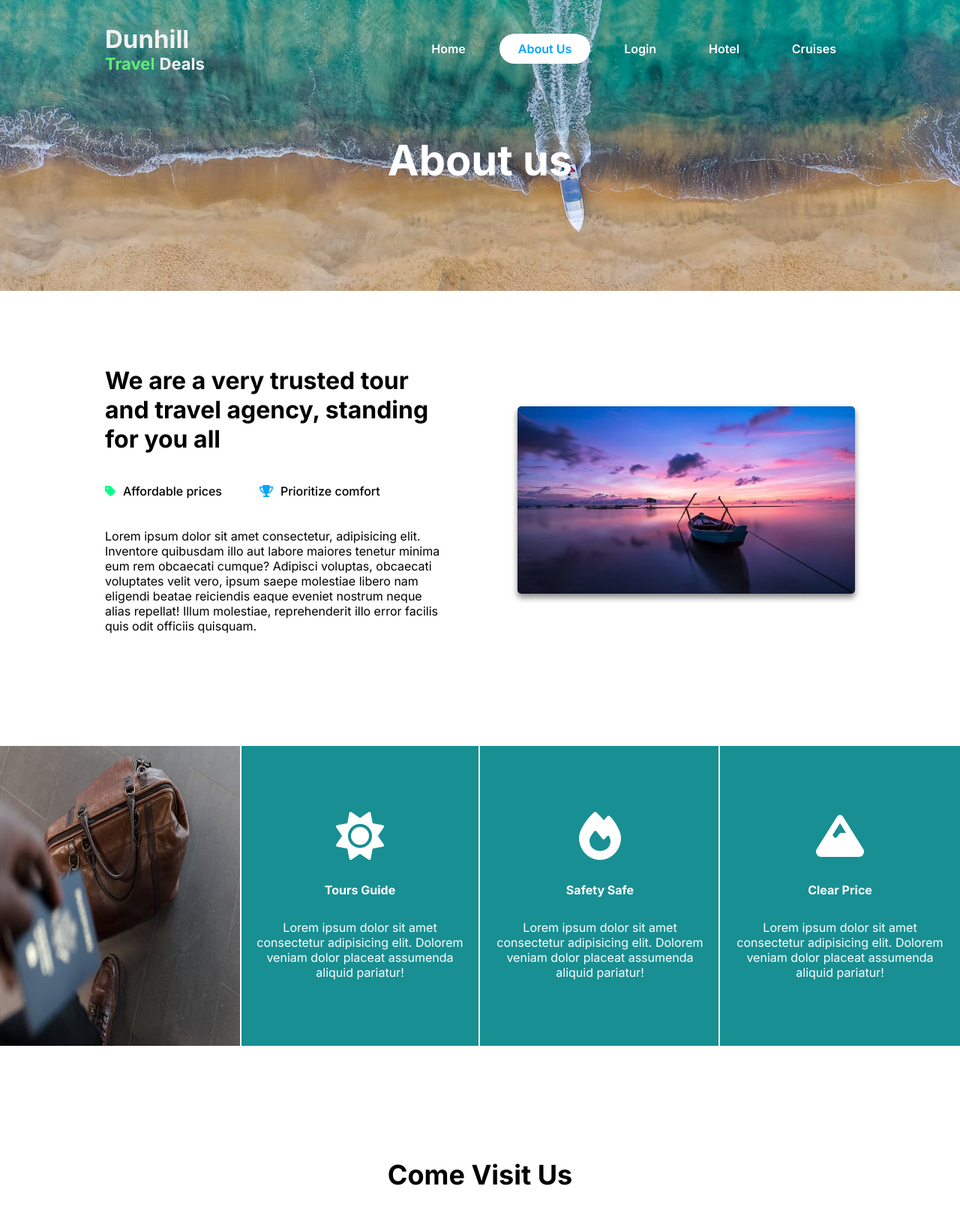
After one commit to RinorRexhaj/Web-Project, a PHP site: page /about.html in a window 1280 px wide. The commit adds this page. Shown: the top 1626 px of the page at 75% size. Run offline with PHP 8.4, Linux system fonts and the light colour scheme.

Commit message:
Changes to About Us Page

```diff
--- /dev/null
+++ b/about.css
@@ -0,0 +1,396 @@
+* {
+  padding: 0;
+  margin: 0;
+  box-sizing: border-box;
+  font-family: "Inter", sans-serif;
+}
+
+body {
+  display: flex;
+  flex-direction: column;
+  justify-content: center;
+  align-items: center;
+}
+
+button {
+  outline: none;
+  border: none;
+  cursor: pointer;
+}
+
+.banner {
+  position: relative;
+  width: 100%;
+  background: url(/img/aboutUs_bg.jpeg) no-repeat bottom center/cover;
+  display: flex;
+  flex-direction: column;
+  justify-content: center;
+  gap: 50px;
+  padding-bottom: 140px;
+  align-items: center;
+}
+
+.banner > * {
+  max-width: 1000px;
+  margin: auto;
+}
+
+header {
+  width: 100%;
+  height: 130px;
+  max-width: 1100px;
+  padding: 20px 0;
+  /* border: 1px solid black; */
+  display: flex;
+  justify-content: space-between;
+  align-items: center;
+}
+
+/* fillimi navbarit */
+nav {
+  max-width: 600px;
+  display: flex;
+  gap: 20px;
+  align-items: center;
+}
+.company__name {
+  color: rgb(242, 242, 242);
+  font-size: 22px;
+  cursor: pointer;
+}
+
+.travel_title {
+  color: rgb(96, 236, 120);
+}
+
+.links {
+  text-decoration: none;
+  color: white;
+  padding: 10px 25px;
+  border-radius: 25px;
+  transition: all 0.2s;
+  font-weight: 600;
+}
+
+/* Current page link indicator */
+.links:hover,
+.current {
+  background-color: white;
+  color: #00a6ff;
+}
+
+/* fundi navbarit */
+/* -------------------------------------------- */
+
+main {
+  display: flex;
+  flex-direction: column;
+  justify-content: center;
+  align-items: center;
+  padding: 100px 0;
+  gap: 150px;
+}
+.about--h1 {
+  color: white;
+  font-size: 28px;
+}
+
+.about__text--section {
+  display: flex;
+  max-width: 1000px;
+  justify-content: space-between;
+  align-items: center;
+  gap: 100px;
+}
+
+.about--text {
+  display: flex;
+  flex-direction: column;
+  gap: 40px;
+  flex-wrap: wrap;
+}
+.about--exp {
+  display: flex;
+  gap: 50px;
+}
+.first--icon,
+.second--icon {
+  display: flex;
+  gap: 10px;
+  align-items: center;
+  font-weight: 500;
+}
+
+.boat--img {
+  position: relative;
+  width: 450px;
+  height: 250px;
+  transition: 0.2s all;
+  display: flex;
+  align-items: center;
+  justify-content: center;
+  transition: 0.2s all;
+  cursor: pointer;
+}
+
+.boat--img > img {
+  width: 450px;
+  height: 250px;
+  border-radius: 5px;
+  box-shadow: rgba(0, 0, 0, 0.3) 0px 5px 10px, rgba(0, 0, 0, 0.22) 0px 5px 6px;
+  transition: 0.2s all;
+}
+
+.boat--img > p {
+  color: transparent;
+  font-weight: 600;
+  font-size: 28px;
+  position: absolute;
+  z-index: 10;
+  transition: 0.2s all;
+}
+
+.overlay {
+  width: 100%;
+  height: 100%;
+  position: absolute;
+  border-radius: 5px;
+  opacity: 0;
+  background: rgba(0, 0, 0, 0.7);
+  transition: 0.2s all;
+}
+
+.boat--img:hover {
+  transform: scale(1.075);
+}
+
+.boat--img:hover p {
+  color: white;
+}
+
+.boat--img > p:hover {
+  color: #00a6ff;
+}
+
+.boat--img:hover .overlay {
+  opacity: 1;
+}
+
+.what-we-offer-section {
+  display: flex;
+  height: 400px;
+  /* max-width: 1000px; */
+}
+
+.passport {
+  height: 400px;
+  width: 320px;
+  position: relative;
+  outline: 2px solid white;
+  display: flex;
+  align-items: center;
+  justify-content: center;
+  cursor: pointer;
+}
+
+.passport > img {
+  height: 400px;
+  width: 320px;
+  object-fit: fill;
+}
+
+.passport > p {
+  position: absolute;
+  color: transparent;
+  font-weight: 600;
+  font-size: 26px;
+  transition: 0.2s all;
+  z-index: 10;
+}
+
+.passport:hover p {
+  color: white;
+}
+
+.passport > p:hover {
+  color: #00a6ff;
+}
+
+.passport:hover .overlay {
+  opacity: 1;
+}
+
+.what-we-offer-section > div:not(.passport) {
+  height: 400px;
+  /* width: 25%; */
+  padding: 20px;
+  text-align: center;
+  display: flex;
+  flex-direction: column;
+  align-items: center;
+  justify-content: center;
+  gap: 30px;
+  outline: 2px solid white;
+  background: rgb(24, 143, 147);
+  color: white;
+  transition: 0.2s all;
+  cursor: pointer;
+}
+
+.what-we-offer-section > div:hover {
+  background: rgb(19, 84, 86);
+}
+
+/* Location Section */
+.location {
+  display: flex;
+  flex-direction: column;
+  gap: 40px;
+  text-align: center;
+}
+
+.location > * {
+  max-width: 1000px;
+}
+
+.location > h1 {
+  font-size: 36px;
+}
+
+.location > iframe {
+  width: 1000px;
+}
+
+/* Footer */
+footer {
+  width: 100%;
+  background: rgb(54, 54, 54);
+}
+
+footer > *:not(hr) {
+  display: flex;
+  margin: auto;
+  /* width: calc(100% - 200px); */
+  max-width: 1000px;
+}
+
+.footer__content {
+  display: flex;
+  justify-content: space-between;
+  color: white;
+  margin-top: 40px;
+}
+
+.about,
+.travel--info,
+.sections,
+.contact--us {
+  display: flex;
+  flex-direction: column;
+  gap: 10px;
+  font-size: small;
+}
+
+.about > p,
+.travel--info > p,
+.sections > p,
+.contact--us > p,
+.conditions {
+  color: rgb(163, 163, 163);
+  cursor: pointer;
+  transition: all 0.3s;
+}
+
+.about > p:hover,
+.travel--info > p:hover,
+.sections > p:hover,
+.contact--us > p:hover {
+  color: white;
+}
+
+.about > h4,
+.travel--info > h4,
+.sections > h4,
+.contact--us > h4 {
+  margin-bottom: 12px;
+}
+
+.icons__enter--email {
+  display: flex;
+  justify-content: space-between;
+  /* border: 1px solid black; */
+  align-items: center;
+  margin-top: 45px;
+  color: white;
+  margin-bottom: 45px;
+}
+
+.footer--icons {
+  display: flex;
+  gap: 30px;
+}
+
+.footer--icons > * {
+  width: 20px;
+  height: 20px;
+  display: flex;
+  align-items: center;
+  justify-content: center;
+  transition: all 0.15s;
+  cursor: pointer;
+}
+
+.footer--icons > *:hover {
+  font-size: 24px;
+  color: #00a6ff;
+}
+
+.enter--email {
+  width: 350px;
+  display: flex;
+  justify-content: space-between;
+  padding: 10px 15px;
+  background: rgb(171, 170, 170);
+}
+
+.enter--email input {
+  width: 100%;
+  border: none;
+  outline: none;
+  background-color: transparent;
+}
+
+.enter--email i {
+  cursor: pointer;
+}
+
+.enter--email > input::placeholder {
+  color: rgb(71, 70, 70);
+  overflow: visible;
+}
+
+footer > hr {
+  width: 100%;
+}
+
+.conditions {
+  display: flex;
+  justify-content: space-between;
+  font-size: small;
+  margin-top: 30px;
+  margin-bottom: 30px;
+}
+
+.privacy--conditions {
+  display: flex;
+  gap: 60px;
+}
+
+.privacy--conditions > p {
+  transition: 0.15s all;
+}
+
+.privacy--conditions > p:hover {
+  color: rgb(242, 242, 242);
+}
+/* ---------------------------------------- */
--- /dev/null
+++ b/about.html
@@ -0,0 +1,184 @@
+<!DOCTYPE html>
+<html lang="en">
+  <head>
+    <meta charset="UTF-8" />
+    <meta name="viewport" content="width=device-width, initial-scale=1.0" />
+    <link rel="stylesheet" href="about.css" />
+    <link
+      rel="stylesheet"
+      href="https://cdnjs.cloudflare.com/ajax/libs/font-awesome/6.4.2/css/all.min.css"
+      integrity="sha512-z3gLpd7yknf1YoNbCzqRKc4qyor8gaKU1qmn+CShxbuBusANI9QpRohGBreCFkKxLhei6S9CQXFEbbKuqLg0DA=="
+      crossorigin="anonymous"
+      referrerpolicy="no-referrer"
+    />
+    <link rel="preconnect" href="https://fonts.googleapis.com" />
+    <link rel="preconnect" href="https://fonts.gstatic.com" crossorigin />
+    <link
+      href="https://fonts.googleapis.com/css2?family=Inter:wght@400;500;600;700&family=Poppins:wght@400;500;600;700&
+    family=Lato:wght@400;500;600;700&display=swap"
+      rel="stylesheet"
+    />
+    <script defer src="about.js"></script>
+    <title>Document</title>
+  </head>
+  <body>
+    <div class="banner">
+      <header>
+        <div class="company__name">
+          <h2>Dunhill</h2>
+          <span class="travel_title"><b>Travel</b></span>
+          <b>Deals</b>
+        </div>
+        <nav>
+          <a href="home.html" class="links"><p>Home</p></a>
+          <a href="about.html" class="links current">About Us</a>
+          <a href="login.html" class="links">Login</a>
+          <a href="#" class="links">Hotel</a>
+          <a href="#" class="links">Cruises</a>
+        </nav>
+      </header>
+      <div class="about--h1">
+        <h1>About us</h1>
+      </div>
+    </div>
+    <main>
+      <div class="about__text--section">
+        <div class="about--text">
+          <h1>
+            We are a very trusted tour and travel agency, standing for you all
+          </h1>
+          <div class="about--exp">
+            <div class="first--icon">
+              <i class="fa fa-tag" style="color: #00ff88"></i>
+              <p>Affordable prices</p>
+            </div>
+            <div class="second--icon">
+              <i class="fas fa-trophy" style="color: #00a6ff"></i>
+              <p>Prioritize comfort</p>
+            </div>
+          </div>
+          <p>
+            Lorem ipsum dolor sit amet consectetur, adipisicing elit. Inventore
+            quibusdam illo aut labore maiores tenetur minima eum rem obcaecati
+            cumque? Adipisci voluptas, obcaecati voluptates velit vero, ipsum
+            saepe molestiae libero nam eligendi beatae reiciendis eaque eveniet
+            nostrum neque alias repellat! Illum molestiae, reprehenderit illo
+            error facilis quis odit officiis quisquam.
+          </p>
+        </div>
+        <div class="boat--img">
+          <img src="/img/boat.webp" alt="" />
+          <p>Contact Us</p>
+          <div class="overlay"></div>
+        </div>
+      </div>
+
+      <!-- the other section -->
+      <div class="what-we-offer-section">
+        <div class="passport" onclick="window.location='/home.html'">
+          <img src="/img/pasport.jpeg" alt="" />
+          <p>Pick a Holiday</p>
+          <div class="overlay"></div>
+        </div>
+        <div class="tours__guide">
+          <i class="fas fa-sun fa-4x"></i>
+          <h4>Tours Guide</h4>
+          <p>
+            Lorem ipsum dolor sit amet consectetur adipisicing elit. Dolorem
+            veniam dolor placeat assumenda aliquid pariatur!
+          </p>
+        </div>
+        <div class="safety__safe">
+          <i class="fas fa-fire fa-4x"></i>
+          <h4>Safety Safe</h4>
+          <p>
+            Lorem ipsum dolor sit amet consectetur adipisicing elit. Dolorem
+            veniam dolor placeat assumenda aliquid pariatur!
+          </p>
+        </div>
+        <div class="clear__price">
+          <i class="fas fa-mountain fa-4x"></i>
+          <h4>Clear Price</h4>
+          <p>
+            Lorem ipsum dolor sit amet consectetur adipisicing elit. Dolorem
+            veniam dolor placeat assumenda aliquid pariatur!
+          </p>
+        </div>
+      </div>
+      <div class="location">
+        <h1>Come Visit Us</h1>
+        <iframe
+          src="https://www.google.com/maps/embed?pb=!1m18!1m12!1m3!1d46940.16392808568!2d21.117527679971246!3d42.66643583189326!2m3!1f0!2f0!3f0!3m2!1i1024!2i768!4f13.1!3m3!1m2!1s0x13549ee605110927%3A0x9365bfdf385eb95a!2sPristina!5e0!3m2!1sen!2s!4v1701004929686!5m2!1sen!2s"
+          width="600"
+          height="450"
+          style="border: 0"
+          allowfullscreen=""
+          loading="lazy"
+          referrerpolicy="no-referrer-when-downgrade"
+        ></iframe>
+      </div>
+    </main>
+    <footer>
+      <div class="footer__content">
+        <div class="company__name">
+          <h2>Dunhill</h2>
+          <span class="travel_title--footer"><b>Travel</b></span>
+          Deals
+        </div>
+        <div class="about">
+          <h4>ABOUT</h4>
+          <p>Company</p>
+          <p>Careers</p>
+          <p>Mobile</p>
+          <p>Blog</p>
+        </div>
+        <div class="travel--info">
+          <h4>TRAVEL INFORMATION</h4>
+          <p>Travel updates</p>
+          <p>Before you go</p>
+          <p>Holiday information</p>
+          <p>FAQs</p>
+          <p>Customer support</p>
+        </div>
+        <div class="sections">
+          <h4>SECTIONS</h4>
+          <p>Hotel Deals</p>
+          <p>Cruise Deals</p>
+          <p>Vacation Deals</p>
+          <p>Air Deals</p>
+          <p>Car Deals</p>
+          <p>Last Minute Travel Deals</p>
+          <p>Travel Themes</p>
+        </div>
+        <div class="contact--us">
+          <h4>CONTACT US</h4>
+          <p>Help</p>
+          <p>Press</p>
+          <p>Partners</p>
+          <p>Hotel Owners</p>
+        </div>
+      </div>
+      <div class="icons__enter--email">
+        <div class="footer--icons">
+          <i class="fa-brands fa-instagram"></i>
+          <i class="fa-brands fa-google"></i>
+          <i class="fa-brands fa-facebook-f"></i>
+          <i class="fa-brands fa-twitter"></i>
+          <i class="fa-brands fa-youtube"></i>
+        </div>
+        <div class="enter--email">
+          <input type="email" placeholder="Enter email to get best offers" />
+          <i class="fas fa-paper-plane"></i>
+        </div>
+      </div>
+      <hr />
+      <div class="conditions">
+        <div class="privacy--conditions">
+          <p>PRIVACY POLICY</p>
+          <p>TERMS & CONDITIONS</p>
+        </div>
+        <p>DUNHILL TRAVEL DEALS &copy; 2023</p>
+      </div>
+    </footer>
+  </body>
+</html>
```
Also changed, not shown: home.css (+103 -2 lines), home.html (+55 -2 lines), about.js (added).
